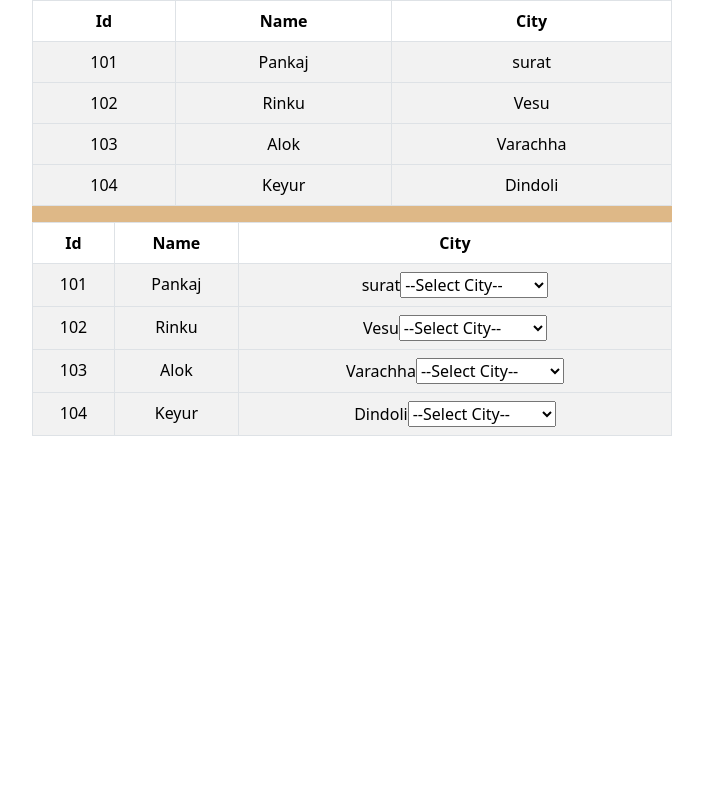
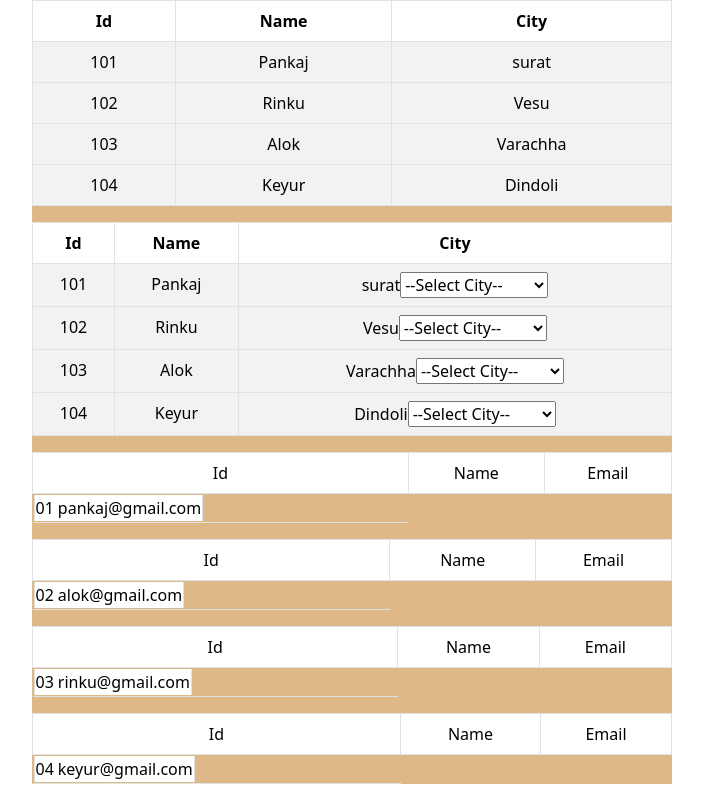
Before and after one commit to pankajm1995/react, a React (Create React App) app in the folder demo/: page / in a window 1280 px wide. Shown: the whole page, without its empty margins (288-991 px from the left). Built offline with nearby package versions, Linux system fonts and the light colour scheme.

Commit message:
fragment

```diff
--- a/demo/src/App.js
+++ b/demo/src/App.js
@@ -16,6 +16,7 @@ import 'bootstrap/dist/css/bootstrap.min.css';
 import Tables from './Table';
 
 import Tloop from './Tloop';
+import Frag1 from './Frag1';
 
 function App() {
   return (
@@ -27,6 +28,7 @@ function App() {
   <Table/>*/}
     <Tables/>
     <Tloop/>
+    <Frag1/>
     </div>
   )
 }
--- /dev/null
+++ b/demo/src/Frag1.js
@@ -0,0 +1,21 @@
+import React from 'react';
+import Frag2 from './Frag2';
+
+function Frag1()
+{
+    const user=[
+        {Id:"01",Nmae:"Pankaj",Email:"pankaj@gmail.com"},
+        {Id:"02",Nmae:"Alok",Email:"alok@gmail.com"},
+        {Id:"03",Nmae:"Rinku",Email:"rinku@gmail.com"},
+        {Id:"04",Nmae:"Keyur",Email:"keyur@gmail.com"}
+]
+
+    return(
+        <div>
+            {
+                user.map((items)=><Frag2 data={items}/>)
+            }
+        </div>
+    )
+}
+export default Frag1;
--- /dev/null
+++ b/demo/src/Frag2.js
@@ -0,0 +1,30 @@
+import React from "react";
+import {Table } from "react-bootstrap";
+
+function Frag2(props)
+{
+    return(
+        <div>
+        <Table striped bordered hover>
+
+                <thead>
+                    <tr>
+                        <td>Id</td>
+                        <td>Name</td>
+                        <td>Email</td>
+                    </tr>
+                </thead>
+                    <tbody>
+                        <td>
+                            <tr>
+                                <td>{props.data.Id}</td>
+                                <td>{props.data.Name}</td>
+                                <td>{props.data.Email}</td>
+                            </tr>
+                        </td>
+                    </tbody>
+        </Table>
+        </div>
+    )
+}
+export default Frag2
```
